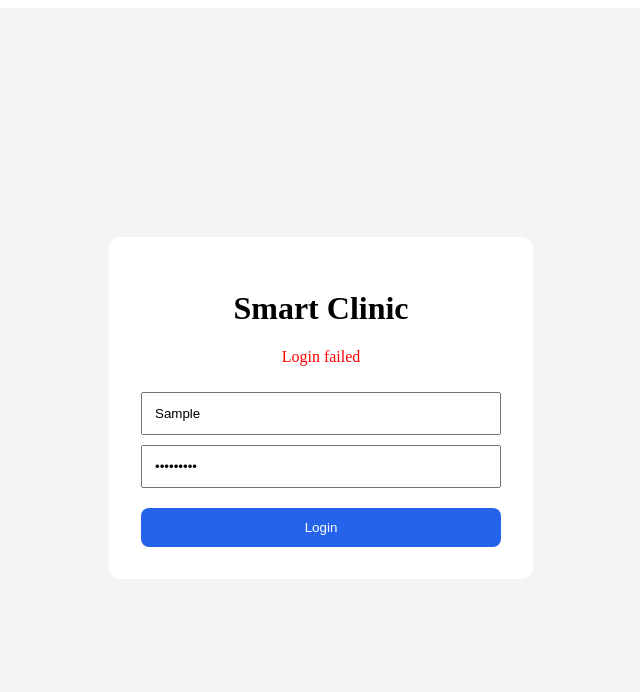
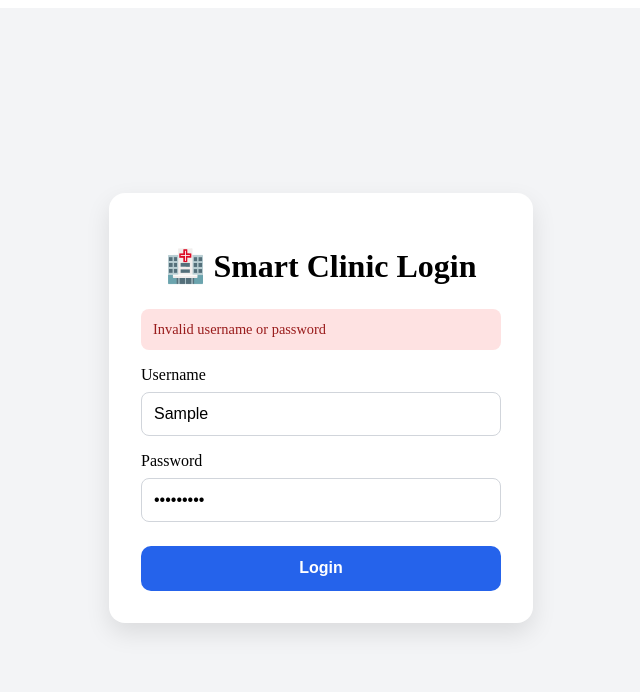
Before and after one commit to Ishtiak-Ahmed886/SmartClinicSystem, a React app in the folder frontend/: page / in a window 1280 px wide. Both pictures are taken after typing "Sample", "Sample123" into the empty fields and a click on the button "Login". Shown: the top 692 px of the page, without its empty margins (319-959 px from the left). Built offline with nearby package versions, Linux system fonts and the light colour scheme; no server answers; the HTML template or start-up script is replaced by a standard one.

Commit message:
Implement protected routes and JWT logout security flow

```diff
--- a/frontend/src/App.jsx
+++ b/frontend/src/App.jsx
@@ -6,17 +6,60 @@ import Doctors from "./pages/Doctors";
 import Patients from "./pages/Patients";
 import Appointments from "./pages/Appointments";
 import Queue from "./pages/Queue";
+import ProtectedRoute from "./components/ProtectedRoute";
 
 export default function App() {
   return (
     <BrowserRouter>
       <Routes>
+        {/* Public Route */}
         <Route path="/" element={<Login />} />
-        <Route path="/dashboard" element={<Dashboard />} />
-        <Route path="/doctors" element={<Doctors />} />
-        <Route path="/patients" element={<Patients />} />
-        <Route path="/appointments" element={<Appointments />} />
-        <Route path="/queue" element={<Queue />} />
+
+        {/* Protected Routes */}
+        <Route
+          path="/dashboard"
+          element={
+            <ProtectedRoute>
+              <Dashboard />
+            </ProtectedRoute>
+          }
+        />
+
+        <Route
+          path="/doctors"
+          element={
+            <ProtectedRoute>
+              <Doctors />
+            </ProtectedRoute>
+          }
+        />
+
+        <Route
+          path="/patients"
+          element={
+            <ProtectedRoute>
+              <Patients />
+            </ProtectedRoute>
+          }
+        />
+
+        <Route
+          path="/appointments"
+          element={
+            <ProtectedRoute>
+              <Appointments />
+            </ProtectedRoute>
+          }
+        />
+
+        <Route
+          path="/queue"
+          element={
+            <ProtectedRoute>
+              <Queue />
+            </ProtectedRoute>
+          }
+        />
       </Routes>
     </BrowserRouter>
   );
--- /dev/null
+++ b/frontend/src/components/ProtectedRoute.jsx
@@ -0,0 +1,13 @@
+import { Navigate } from "react-router-dom";
+
+export default function ProtectedRoute({ children }) {
+  const token = localStorage.getItem("access_token");
+
+  // If no token → redirect to login
+  if (!token) {
+    return <Navigate to="/" replace />;
+  }
+
+  // If token exists → show page
+  return children;
+}
--- a/frontend/src/pages/Dashboard.jsx
+++ b/frontend/src/pages/Dashboard.jsx
@@ -1,6 +1,13 @@
-import { Link } from "react-router-dom";
+import { Link, useNavigate } from "react-router-dom";
 
 export default function Dashboard() {
+    const navigate = useNavigate();
+
+  const handleLogout = () => {
+    localStorage.removeItem("access_token");
+    localStorage.removeItem("refresh_token");
+    navigate("/");
+  };
   return (
     <div
       style={{
@@ -9,9 +16,33 @@ export default function Dashboard() {
         minHeight: "100vh",
       }}
     >
-      <h1 style={{ marginBottom: "2rem", fontSize: "2.2rem" }}>
-        🏥 Smart Clinic Dashboard
-      </h1>
+      <div
+  style={{
+    display: "flex",
+    justifyContent: "space-between",
+    alignItems: "center",
+    marginBottom: "2rem",
+  }}
+>
+  <h1 style={{ margin: 0, fontSize: "2.2rem" }}>
+    🏥 Smart Clinic Dashboard
+  </h1>
+
+  <button
+    onClick={handleLogout}
+    style={{
+      padding: "0.75rem 1.25rem",
+      background: "#dc2626",
+      color: "white",
+      border: "none",
+      borderRadius: "10px",
+      cursor: "pointer",
+      fontWeight: "600",
+    }}
+  >
+    🚪 Logout
+  </button>
+</div>
 
       <div
         style={{
--- a/frontend/src/pages/Login.jsx
+++ b/frontend/src/pages/Login.jsx
@@ -11,34 +11,39 @@ export default function Login() {
 
   const handleLogin = async (e) => {
     e.preventDefault();
+    setError("");
 
     try {
+      // Request JWT token
       const response = await api.post("/token/", {
         username,
         password,
       });
 
-      localStorage.setItem("access", response.data.access);
-      localStorage.setItem("refresh", response.data.refresh);
+      // Save tokens
+      localStorage.setItem("access_token", response.data.access);
+      localStorage.setItem("refresh_token", response.data.refresh);
 
+      // Redirect to dashboard
       navigate("/dashboard");
     } catch (err) {
-  console.log(err.response?.data);
-  setError(
-    err.response?.data?.detail ||
-    JSON.stringify(err.response?.data) ||
-    "Login failed"
-  );
+      console.error(err);
+
+      if (err.response?.data?.detail) {
+        setError(err.response.data.detail);
+      } else {
+        setError("Invalid username or password");
+      }
     }
   };
 
   return (
     <div
       style={{
+        minHeight: "100vh",
         display: "flex",
         justifyContent: "center",
         alignItems: "center",
-        height: "100vh",
         background: "#f3f4f6",
       }}
     >
@@ -47,54 +52,81 @@ export default function Login() {
         style={{
           background: "white",
           padding: "2rem",
-          borderRadius: "12px",
+          borderRadius: "16px",
           width: "360px",
+          boxShadow: "0 10px 25px rgba(0,0,0,0.1)",
         }}
       >
-        <h1 style={{ textAlign: "center" }}>Smart Clinic</h1>
+        <h1 style={{ textAlign: "center", marginBottom: "1.5rem" }}>
+          🏥 Smart Clinic Login
+        </h1>
 
         {error && (
-          <p style={{ color: "red", textAlign: "center" }}>
+          <div
+            style={{
+              background: "#fee2e2",
+              color: "#991b1b",
+              padding: "0.75rem",
+              borderRadius: "8px",
+              marginBottom: "1rem",
+              fontSize: "0.9rem",
+            }}
+          >
             {error}
-          </p>
+          </div>
         )}
 
+        <div style={{ marginBottom: "1rem" }}>
+          <label style={{ display: "block", marginBottom: "0.5rem" }}>
+            Username
+          </label>
           <input
             type="text"
-          placeholder="Username"
             value={username}
             onChange={(e) => setUsername(e.target.value)}
+            required
             style={{
               width: "100%",
-            padding: "12px",
-            marginTop: "10px",
+              padding: "0.75rem",
+              border: "1px solid #d1d5db",
+              borderRadius: "8px",
+              fontSize: "1rem",
               boxSizing: "border-box",
             }}
           />
+        </div>
 
+        <div style={{ marginBottom: "1.5rem" }}>
+          <label style={{ display: "block", marginBottom: "0.5rem" }}>
+            Password
+          </label>
           <input
             type="password"
-          placeholder="Password"
             value={password}
             onChange={(e) => setPassword(e.target.value)}
+            required
             style={{
               width: "100%",
-            padding: "12px",
-            marginTop: "10px",
+              padding: "0.75rem",
+              border: "1px solid #d1d5db",
+              borderRadius: "8px",
+              fontSize: "1rem",
               boxSizing: "border-box",
             }}
           />
+        </div>
 
         <button
           type="submit"
           style={{
             width: "100%",
-            padding: "12px",
-            marginTop: "20px",
+            padding: "0.85rem",
             background: "#2563eb",
             color: "white",
             border: "none",
-            borderRadius: "8px",
+            borderRadius: "10px",
+            fontSize: "1rem",
+            fontWeight: "600",
             cursor: "pointer",
           }}
         >
```
Lines whose indentation alone changed are shown as unchanged.
